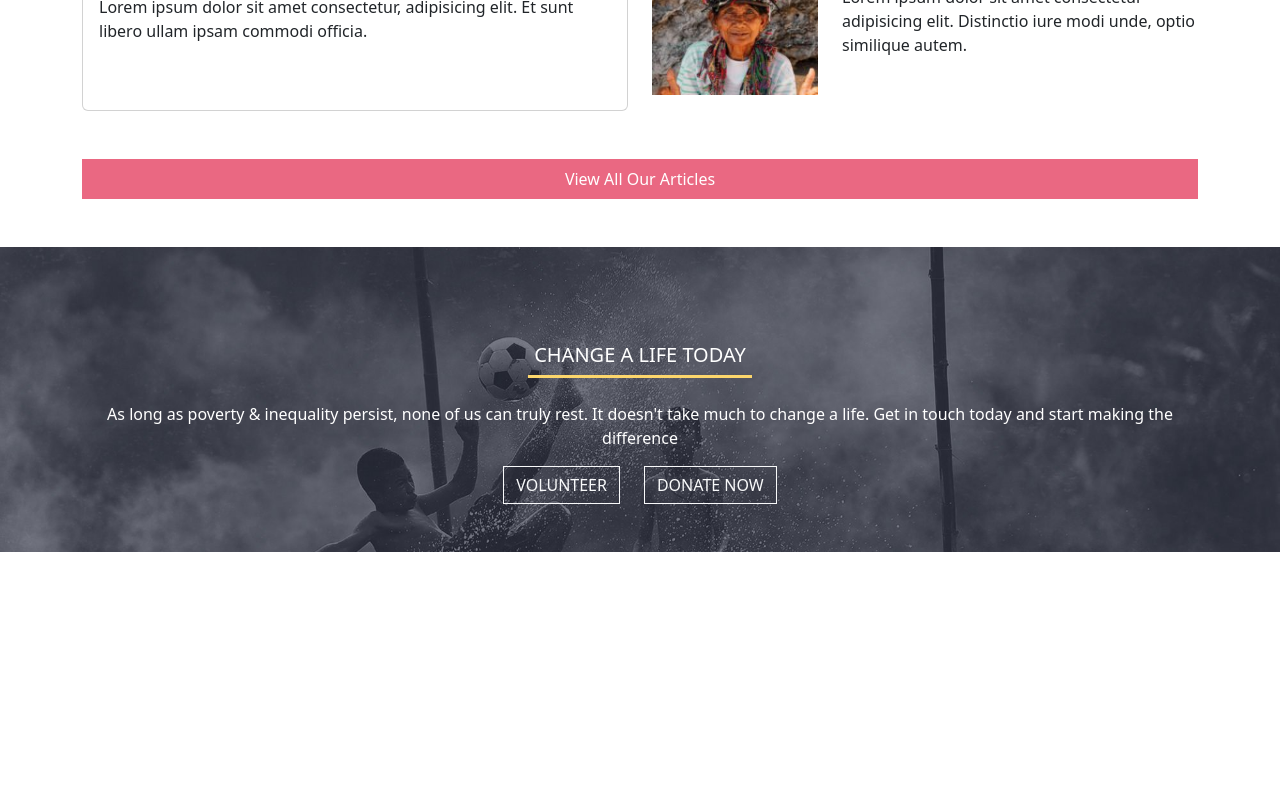
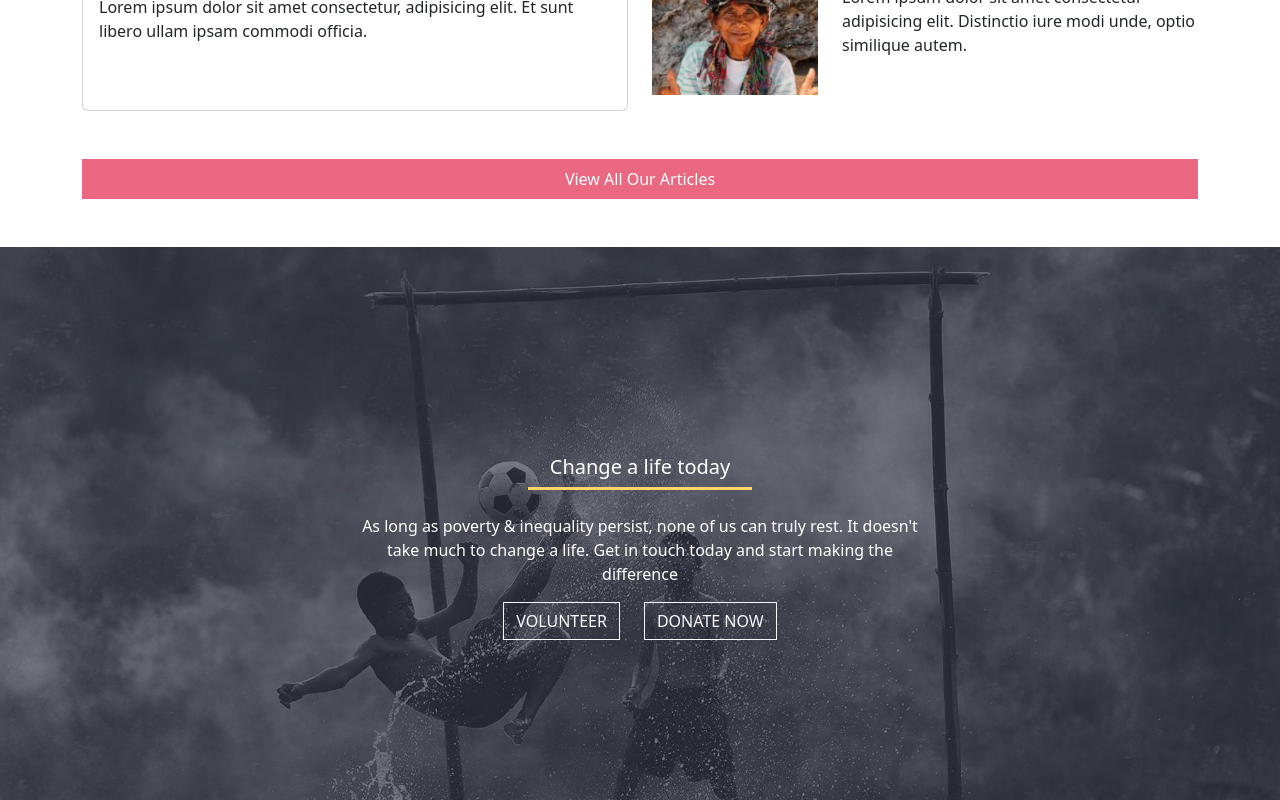
Before and after one commit to giuseppevignanello/proj-html-vuejs, a Vue app: page / in a window 1280 px wide. Shown: the part 3401-4201 px from the top of the page. Before the commit the page ends 3953 px from the top, so only its background shows below. Built offline with nearby package versions, Linux system fonts and the light colour scheme.

Commit message:
add CTA to footer

```diff
--- a/src/assets/scss/app.scss
+++ b/src/assets/scss/app.scss
@@ -9,6 +9,11 @@ img {
 .bar {
     border-top: 3px solid $secondary;
     width: 20%;
+}
+
+.py_10 {
+    padding-top: 10rem;
+    padding-bottom: 10rem;
 }
 
 
--- a/src/components/CallToAction.vue
+++ b/src/components/CallToAction.vue
@@ -1,26 +1,32 @@
 <script>
 export default {
     name: "CallToAction",
+    props: {
+        titleCTA: String,
+        textCTA: String,
+        firstBtnCTA: String,
+        secondBtnCTA: String
+    },
     data() {
 
 
-        return {}
+        return {
+        }
     }
 }
 </script>
 
 <template>
     <!-- move call to action to footer -->
-    <div class="callToAction text-white mt-5 py-5">
+    <div class="callToAction text-white mt-5 py_10">
         <div class="container h-100 d-flex flex-column justify-content-center align-items-center">
-            <h5 class="text-center mt-5">CHANGE A LIFE TODAY</h5>
+            <h5 class="text-center mt-5">{{ titleCTA }}</h5>
             <div class="bar mb-4">
             </div>
-            <p class="text-center">As long as poverty & inequality persist, none of us can truly rest. It doesn't take much to
-                change a life. Get in touch today and start making the difference</p>
+            <p class="text-center w-50">{{textCTA}}</p>
             <div class="buttons">
-                <button type="button" class="btn btn-outline-light rounded-0 me-4">VOLUNTEER</button>
-                <button type="button" class="btn btn-outline-light rounded-0">DONATE NOW</button>
+                <button type="button" class="btn btn-outline-light rounded-0 me-4">{{firstBtnCTA}}</button>
+                <button type="button" class="btn btn-outline-light rounded-0">{{secondBtnCTA}}</button>
             </div>
         </div>
 
--- a/src/components/PageFooter.vue
+++ b/src/components/PageFooter.vue
@@ -1,21 +1,28 @@
 <script>
+import CallToAction from "./CallToAction.vue"
 export default {
     name: "PageFooter",
-    data () {
+    components: {
+        CallToAction
+    },
+    data() {
 
 
-        return {}
+        return {
+            titleCTA: "Change a life today",
+            textCTA: "As long as poverty & inequality persist, none of us can truly rest. It doesn't take much to change a life. Get in touch today and start making the difference",
+            firstBtnCTA: "VOLUNTEER",
+            secondBtnCTA: "DONATE NOW"
     }
+}
 }
 </script>
 
 <template>
     <div>
-
+        <CallToAction :title-c-t-a="this.titleCTA" :text-c-t-a="this.textCTA" :first-btn-c-t-a="this.firstBtnCTA" :second-btn-c-t-a="this.secondBtnCTA"/>
     </div>
 </template>
 
 
-<style lang="scss" scoped>
-
-</style>
+<style lang="scss" scoped></style>
--- a/src/components/PageMain.vue
+++ b/src/components/PageMain.vue
@@ -3,7 +3,7 @@ import PageBanner from "./PageBanner.vue"
 import PageValues from "./PageValues.vue"
 import RecentCauses from "./RecentCauses.vue"
 import LatestArticles from "./LatestArticles.vue"
-import CallToAction from "./CallToAction.vue"
+
 export default {
     name: "PageMain",
     components: {
@@ -11,7 +11,7 @@ export default {
         PageValues,
         RecentCauses,
         LatestArticles,
-        CallToAction
+
     },
     data () {
 
@@ -26,7 +26,6 @@ export default {
     <PageValues/>
     <RecentCauses/>
     <LatestArticles/>
-    <CallToAction/>
 </template>
 
 
```
